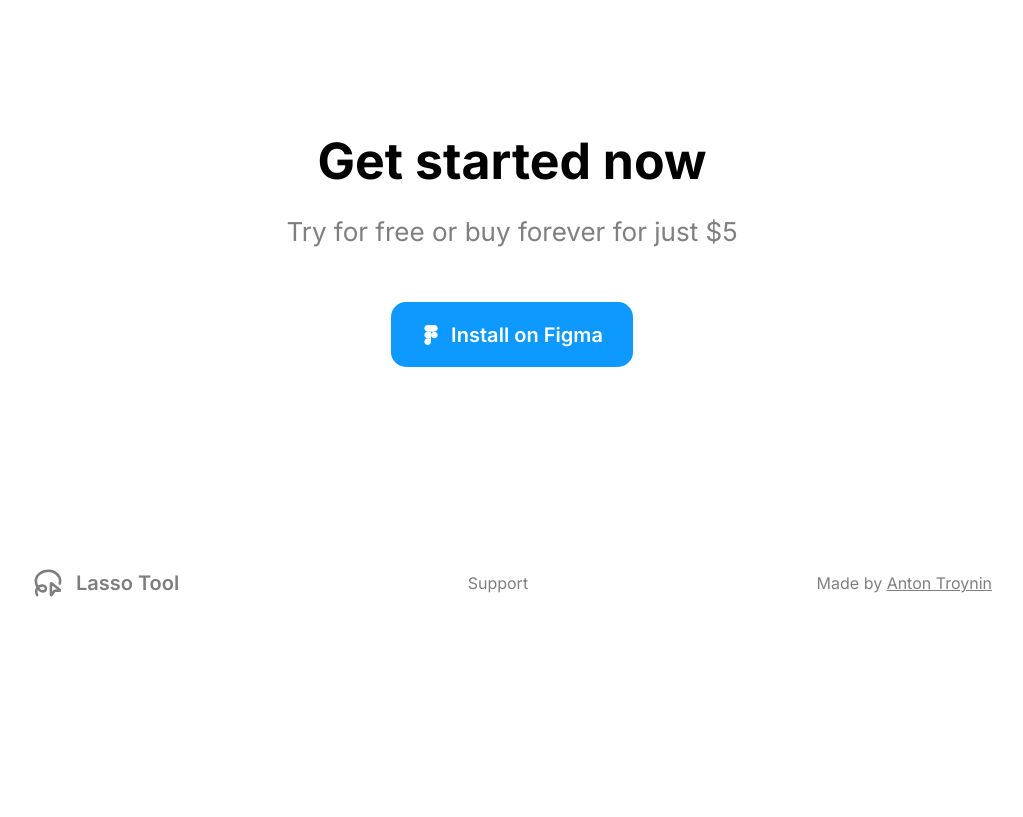
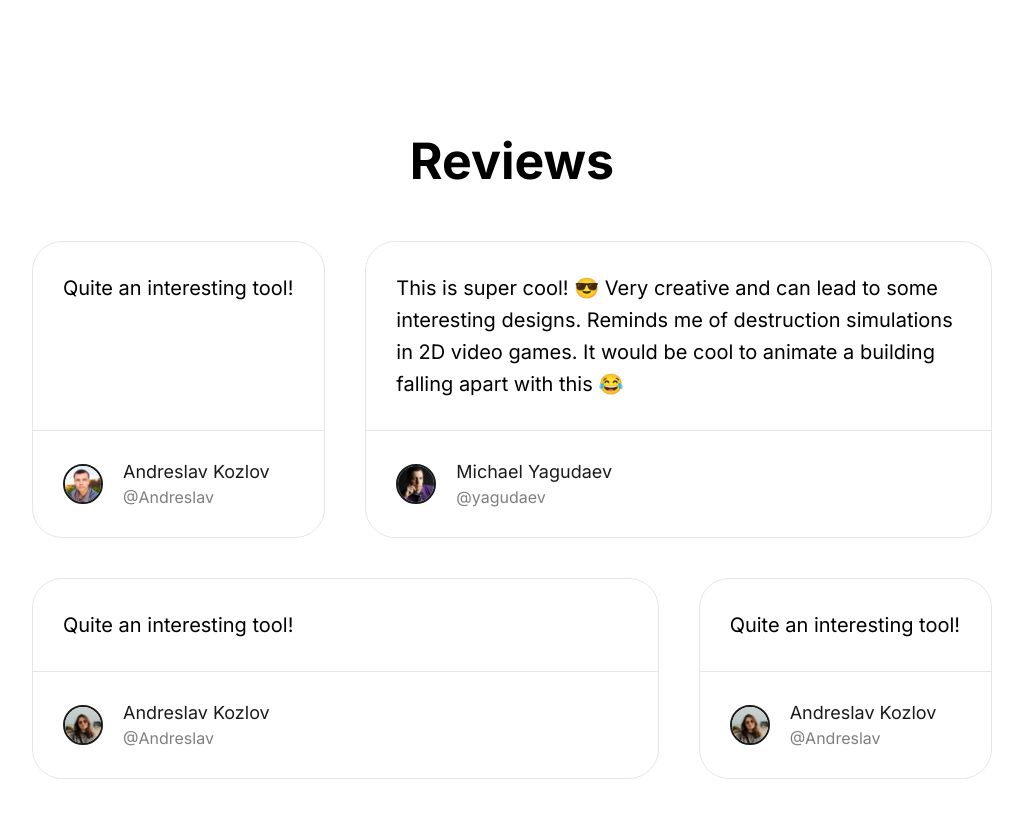
Before and after one commit to kernel-picnic/lasso-tool-figma, an Astro site in the folder website/: page / in a window 1280 px wide. Shown: the part 4220-5037 px from the top of the page, without its empty margins (128-1151 px from the left). Before the commit the page ends 4869 px from the top, so only its background shows below. Built offline with nearby package versions, Linux system fonts and the light colour scheme; Astro itself is replaced by a stand-in of ours.

Commit message:
Add reviews

```diff
--- /dev/null
+++ b/website/src/components/app-reviews.astro
@@ -0,0 +1,103 @@
+---
+import avatar1 from '../assets/reviews/avatar-andreslav.png'
+import avatar2 from '../assets/reviews/avatar-yagudaev.png'
+import avatar3 from '../assets/reviews/avatar-ledeneva.png'
+import ReviewItem from '../components/review-item.astro'
+import AppButton from '../components/app-button.astro'
+---
+
+<script>
+  const list = document.querySelector('.reviews .list')
+  const button = document.querySelector('.show-all-button')
+  button.addEventListener(
+    'click',
+    () => {
+      list.classList.add('full')
+      button.remove()
+    },
+    { once: true },
+  )
+</script>
+
+<section class="reviews">
+  <h2 class="title">Reviews</h2>
+  <div class="list">
+    <ReviewItem
+      avatar={avatar1}
+      name="Andreslav Kozlov"
+      username="@Andreslav"
+      link="https://www.figma.com/@Andreslav"
+    >
+      Quite an <span class="highlight">interesting tool</span>!
+    </ReviewItem>
+    <ReviewItem
+      avatar={avatar2}
+      name="Michael Yagudaev"
+      username="@yagudaev"
+      link="https://www.reddit.com/r/FigmaAddOns/comments/1cxv3fg/comment/l57q2l7/"
+    >
+      This is <span class="highlight">super cool</span>! 😎 Very creative and
+      can lead to some interesting designs. Reminds me of destruction
+      simulations in 2D video games. It would be cool to animate a building
+      falling apart with this 😂
+    </ReviewItem>
+    <ReviewItem
+      avatar={avatar3}
+      name="Andreslav Kozlov"
+      username="@Andreslav"
+      link="https://www.figma.com/@Andreslav"
+    >
+      Quite an <span class="highlight">interesting tool</span>!
+    </ReviewItem>
+    <ReviewItem
+      avatar={avatar3}
+      name="Andreslav Kozlov"
+      username="@Andreslav"
+      link="https://www.figma.com/@Andreslav"
+    >
+      Quite an <span class="highlight">interesting tool</span>!
+    </ReviewItem>
+  </div>
+  <AppButton className="show-all-button">Show all reviews</AppButton>
+</section>
+
+<style>
+  .reviews {
+    margin-bottom: var(--offset);
+    text-align: center;
+  }
+
+  .title {
+    margin-bottom: 50px;
+  }
+
+  .list {
+    display: grid;
+    grid-template-columns: repeat(3, 1fr);
+    gap: 2rem;
+
+    @media screen and (max-width: 991px) {
+      grid-template-columns: repeat(2, 1fr);
+    }
+
+    @media screen and (max-width: 768px) {
+      &:global(&:not(.full) > *:nth-child(n + 4)) {
+        display: none;
+      }
+    }
+
+    @media screen and (max-width: 600px) {
+      grid-template-columns: 1fr;
+    }
+  }
+
+  .show-all-button {
+    width: 160px;
+    margin-top: 2rem;
+    justify-content: center;
+
+    @media screen and (min-width: 769px) {
+      display: none;
+    }
+  }
+</style>
--- /dev/null
+++ b/website/src/components/review-item.astro
@@ -0,0 +1,77 @@
+---
+import { Image } from 'astro:assets'
+const { avatar, link, name, username } = Astro.props
+---
+
+<div class="review">
+  <div class="text"><slot /></div>
+  <a class="bottom-line" href={link} target="_blank" rel="noopener noreferrer">
+    <Image src={avatar} class="avatar" alt={name} />
+    <div class="userinfo">
+      <div class="name">{name}</div>
+      <div class="username">{username}</div>
+    </div>
+  </a>
+</div>
+
+<style>
+  .review {
+    border: 1px solid var(--figma-color-border);
+    border-radius: var(--border-radius);
+    text-align: left;
+    display: flex;
+    flex-direction: column;
+
+    &:nth-child(2) {
+      grid-column: 2/4;
+    }
+
+    &:nth-child(3) {
+      grid-column: 1/3;
+    }
+  }
+
+  .text {
+    padding: 1.5rem;
+    line-height: 1.6;
+    height: 100%;
+  }
+
+  .bottom-line {
+    border-top: 1px solid var(--figma-color-border);
+    padding: 1.5rem;
+    display: flex;
+    align-items: center;
+    gap: 1rem;
+    text-decoration: none;
+  }
+
+  .avatar {
+    width: 40px;
+    height: 40px;
+    border-radius: 50%;
+    border: 2px solid var(--figma-color-text);
+  }
+
+  .userinfo {
+    display: flex;
+    flex-direction: column;
+    gap: 5px;
+  }
+
+  .name {
+    font-size: 0.9rem;
+    color: var(--figma-color-text);
+  }
+
+  .username {
+    font-size: 0.8rem;
+    color: var(--figma-color-text-secondary);
+  }
+
+  .highlight {
+    background-color: var(--figma-color-bg-selected);
+    padding: 0 3px;
+    border-radius: 4px;
+  }
+</style>
--- a/website/src/pages/index.astro
+++ b/website/src/pages/index.astro
@@ -3,6 +3,7 @@ import AppHeader from '../components/app-header.astro'
 import AppHero from '../components/app-hero.astro'
 import AppModes from '../components/app-modes.astro'
 import AppActions from '../components/app-actions.astro'
+import AppReviews from '../components/app-reviews.astro'
 import AppFooter from '../components/app-footer.astro'
 
 const isProd = import.meta.env.PROD
@@ -52,6 +53,7 @@ const isProd = import.meta.env.PROD
       <AppHero />
       <AppModes />
       <AppActions />
+      <AppReviews />
       <AppFooter />
     </div>
   </body>
```
Also changed, not shown: website/src/assets/reviews/avatar-andreslav.png (added), website/src/assets/reviews/avatar-ledeneva.png (added), website/src/assets/reviews/avatar-yagudaev.png (added).
